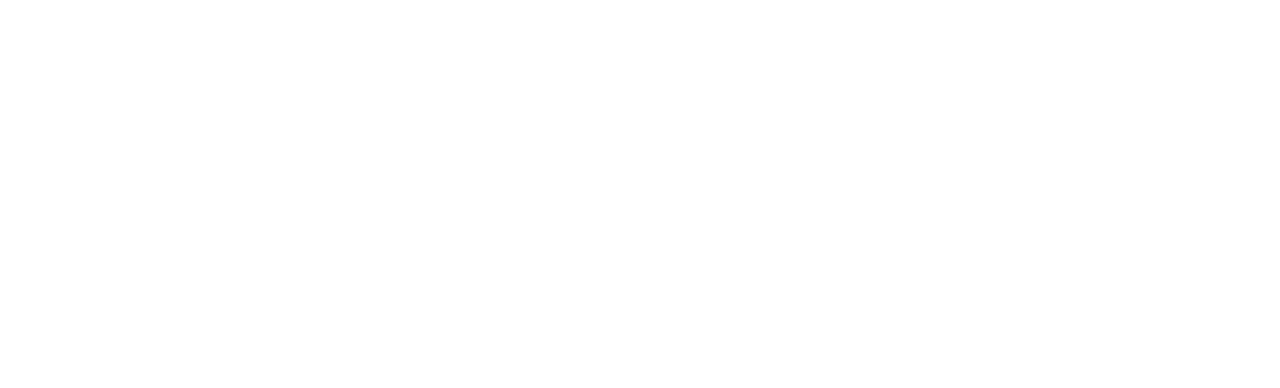
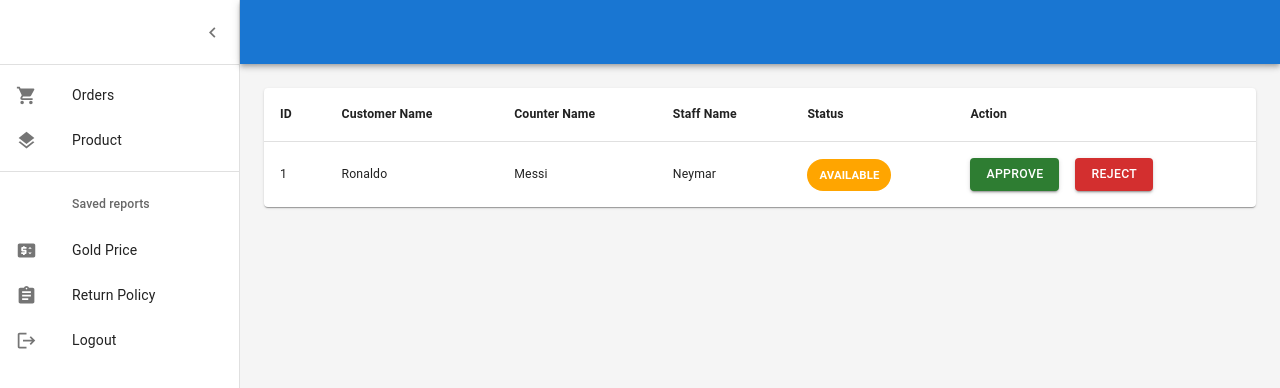
Before and after one commit to huucuong-unn/fu-prn221-frontend, a React (Create React App) app: page /admin/request in a window 1280 px wide. Before the commit this address had no page. Shown: the top 388 px of the page. Built offline with nearby package versions, Linux system fonts and the light colour scheme; no server answers.

Commit message:
create request page and update status for product

```diff
--- a/src/api/ProductAPI.js
+++ b/src/api/ProductAPI.js
@@ -31,6 +31,9 @@ const ProductAPI = {
         const authorizedConfig = this.addAuthorizationHeader({ data }, includeAuthorization);
         return axiosClient.put(url, authorizedConfig);
     },
+    updateProductStatus(id, includeAuthorization = false) {
+        return axiosClient.put(`/v1/product/update-status/${id}`);
+    },
 };
 
 export default ProductAPI;
--- a/src/components/ListItems/index.js
+++ b/src/components/ListItems/index.js
@@ -68,6 +68,12 @@ export const MainListItems = () => {
                         </ListItemIcon>
                         <ListItemText primary="Account" />
                     </ListItemButton>
+                    <ListItemButton onClick={() => handleNavigate('/admin/request')}>
+                        <ListItemIcon>
+                            <PeopleIcon />
+                        </ListItemIcon>
+                        <ListItemText primary="Request" />
+                    </ListItemButton>
                 </>
 
             ) : (<></>)
--- a/src/pages/AdProduct/index.js
+++ b/src/pages/AdProduct/index.js
@@ -66,6 +66,7 @@ function AdProduct() {
     const [isProductTypeIdValid, setIsProductTypeIdValid] = useState(true);
     const [isMaterialIdValid, setIsMaterialIdValid] = useState(true);
     const [isStoneIdsValid, setIsStoneIdsValid] = useState(true);
+    const [isUpdateStatus, setIsUpdateStatus] = useState(false);
 
     const [createData, setCreateData] = useState({
         ProductTypeId: '',
@@ -148,12 +149,17 @@ function AdProduct() {
                 const getAllProduct = await ProductAPI.searchProduct(params);
                 setProducts(getAllProduct.listResult);
                 setTotalPage(getAllProduct.totalPages);
+                setIsUpdateStatus(false);
             } catch (error) {
                 console.log(error);
             }
         };
         getAll();
-    }, [params, createProducts]);
+    }, [params, createProducts, isUpdateStatus]);
+
+    useEffect(() => {
+        console.log(products);
+    }, [products])
 
     const handleCloseBtn = () => {
         setIsCounterIdValid(true);
@@ -356,6 +362,11 @@ function AdProduct() {
         updateProductPrice();
     }, [createData]);
 
+    const handleUpdateStatus = async (id) => {
+        const updatePrice = await ProductAPI.updateProductStatus(id);
+        setIsUpdateStatus(true)
+    }
+
     return (
         <Box sx={{ display: 'flex', flexDirection: 'column', alignItems: 'end', gap: 4 }}>
             <Box sx={{ display: 'flex', justifyContent: 'space-between', alignItems: 'center', width: '100%' }}>
@@ -459,6 +470,9 @@ function AdProduct() {
                             <TableCell align="left" sx={{ fontWeight: 'bold' }}>
                                 Status
                             </TableCell>
+                            <TableCell align="left" sx={{ fontWeight: 'bold' }}>
+                                Change status
+                            </TableCell>
                         </TableRow>
                     </TableHead>
                     <TableBody>
@@ -485,18 +499,26 @@ function AdProduct() {
                                 <TableCell align="left">{formatCurrency(product.price)}</TableCell>
                                 <TableCell align="left">{product.counterName}</TableCell>
                                 <TableCell align="left">
-                                    <Chip label={product.status}
+                                    <Chip
+                                        label={product.status}
                                         sx={{
                                             backgroundColor:
                                                 product.status === "SALED"
                                                     ? "green"
                                                     : product.status === "BUYBACK"
                                                         ? "#0000FF"
-                                                        : "orange",
+                                                        : product.status === "AVAILABLE" // Thêm điều kiện cho AVAILABLE
+                                                            ? "orange" // Màu xanh lá cây nhạt
+                                                            : product.status === "INAVAILABLE" // Điều kiện cho INAVAILABLE
+                                                                ? "gray" // Màu xám
+                                                                : "orange",
                                             color: "white",
                                             fontWeight: "bold",
                                         }}
                                     />
+                                </TableCell>
+                                <TableCell align="left">
+                                    {product.status === "BUYBACK" || product.status === "AVAILABLE" || product.status === "INAVAILABLE" ? <Button variant='contained' color='success' onClick={() => handleUpdateStatus(product.id)}>Change</Button> : <></>}
                                 </TableCell>
                             </TableRow>
                         ))}
--- /dev/null
+++ b/src/pages/AdRequest/index.js
@@ -0,0 +1,93 @@
+import {
+    Table,
+    TableBody,
+    TableCell,
+    TableContainer,
+    TableHead,
+    TableRow,
+    Paper,
+    Switch,
+    Box,
+    FormControlLabel,
+    TextField,
+    Autocomplete,
+    Button,
+    Modal,
+    Typography,
+    Avatar,
+    Chip,
+    CircularProgress,
+    Pagination,
+    PaginationItem,
+} from '@mui/material';
+
+import ArrowBackIcon from '@mui/icons-material/ArrowBack';
+import ArrowForwardIcon from '@mui/icons-material/ArrowForward';
+
+import { useState, useEffect } from 'react';
+import CounterAPI from '~/api/CounterAPI';
+import MaterialAPI from '~/api/MaterialAPI';
+import ProductAPI from '~/api/ProductAPI';
+import ProductTypeAPI from '~/api/ProductTypeAPI';
+import StoneAPI from '~/api/StoneAPI';
+
+function AdRequest() {
+    return (
+        <Box sx={{ display: 'flex', flexDirection: 'column', alignItems: 'end', gap: 4 }}>
+            <TableContainer component={Paper}>
+                <Table sx={{ minWidth: 650 }} aria-label="simple table">
+                    <TableHead>
+                        <TableRow>
+                            <TableCell align="left" sx={{ fontWeight: 'bold' }}>
+                                ID
+                            </TableCell>
+                            <TableCell align="left" sx={{ fontWeight: 'bold' }}>
+                                Customer Name
+                            </TableCell>
+                            <TableCell align="left" sx={{ fontWeight: 'bold' }}>
+                                Counter Name
+                            </TableCell>
+                            <TableCell align="left" sx={{ fontWeight: 'bold' }}>
+                                Staff Name
+                            </TableCell>
+                            <TableCell align="left" sx={{ fontWeight: 'bold' }}>
+                                Status
+                            </TableCell>
+                            <TableCell align="left" sx={{ fontWeight: 'bold' }}>
+                                Action
+                            </TableCell>
+                        </TableRow>
+                    </TableHead>
+                    <TableBody>
+                        <TableRow
+                            sx={{
+                                '&:last-child td, &:last-child th': { border: 0 },
+                                '&:hover': {
+                                    cursor: 'pointer',
+                                },
+                            }}
+                        >
+                            <TableCell component="th" scope="row">
+                                1
+                            </TableCell>
+                            <TableCell component="th" scope="row">
+                                Ronaldo
+                            </TableCell>
+                            <TableCell align="left">Messi</TableCell>
+                            <TableCell align="left">Neymar</TableCell>
+                            <TableCell align="left"><Chip label="AVAILABLE" sx={{ backgroundColor: "orange", color: "white", fontWeight: "bold" }}>AVAILABLE</Chip></TableCell>
+                            <TableCell align="left">
+                                <Box sx={{ display: "flex", justifyContent: "left", alignItems: "center", gap: 2 }}>
+                                    <Button variant='contained' color='success'>Approve</Button>
+                                    <Button variant='contained' color='error'>Reject</Button>
+                                </Box>
+                            </TableCell>
+                        </TableRow>
+                    </TableBody>
+                </Table>
+            </TableContainer>
+        </Box>
+    );
+}
+
+export default AdRequest;
--- a/src/routes/index.js
+++ b/src/routes/index.js
@@ -12,6 +12,7 @@ import OrderDetailPage from '~/pages/OrderDetailPage';
 import AdCounter from '~/pages/AdCounter';
 import AdProduct from '~/pages/AdProduct';
 import AdAccount from '~/pages/AdAccount';
+import AdRequest from '~/pages/AdRequest';
 
 const publicRoutes = [
     { path: '/', component: AdDashboard, layout: AdminLayout },
@@ -20,6 +21,7 @@ const publicRoutes = [
     { path: '/admin/counter', component: AdCounter, layout: AdminLayout },
     { path: '/admin/account', component: AdAccount, layout: AdminLayout },
     { path: '/admin/product', component: AdProduct, layout: AdminLayout },
+    { path: '/admin/request', component: AdRequest, layout: AdminLayout },
     { path: '/admin/return-policy', component: ReturnPolicy, layout: AdminLayout },
     { path: '/admin/gold-price', component: GoldPrice, layout: AdminLayout },
     { path: '/sign-in', component: SignInSide, layout: null },
```
